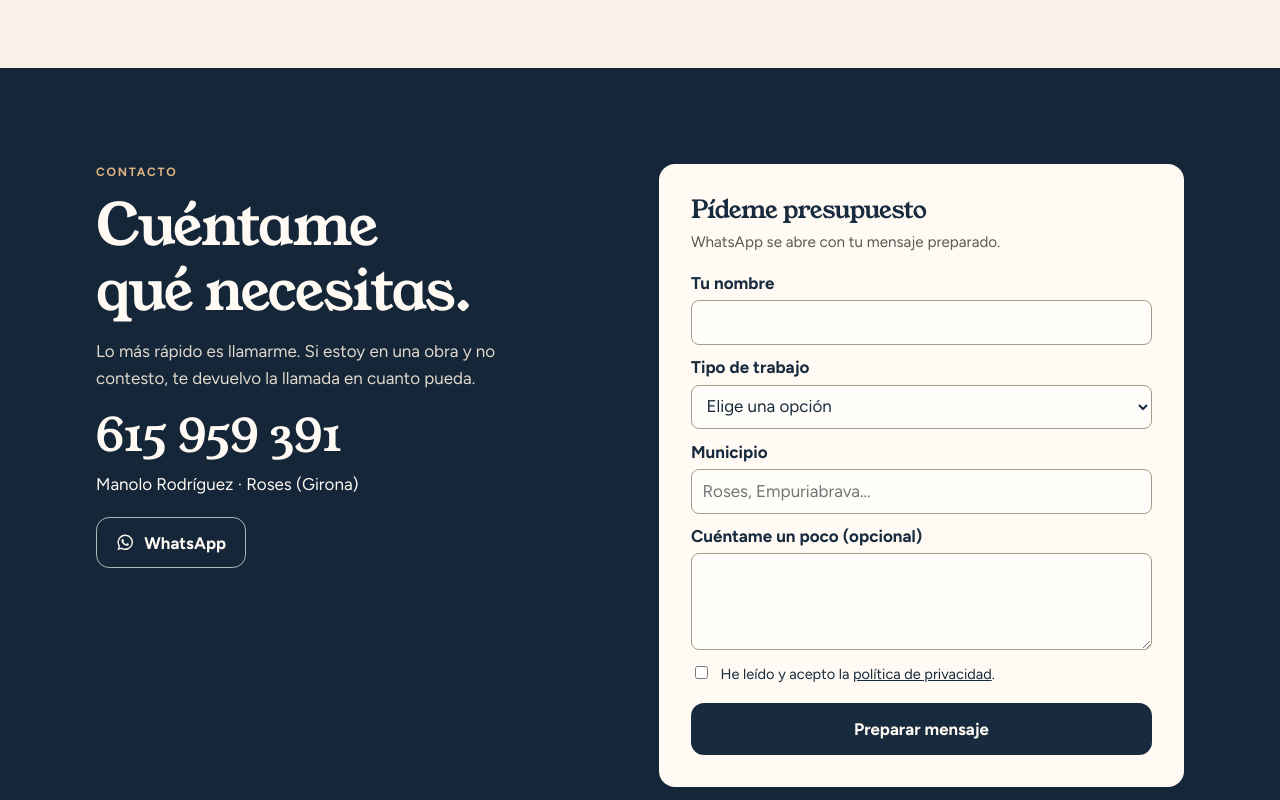
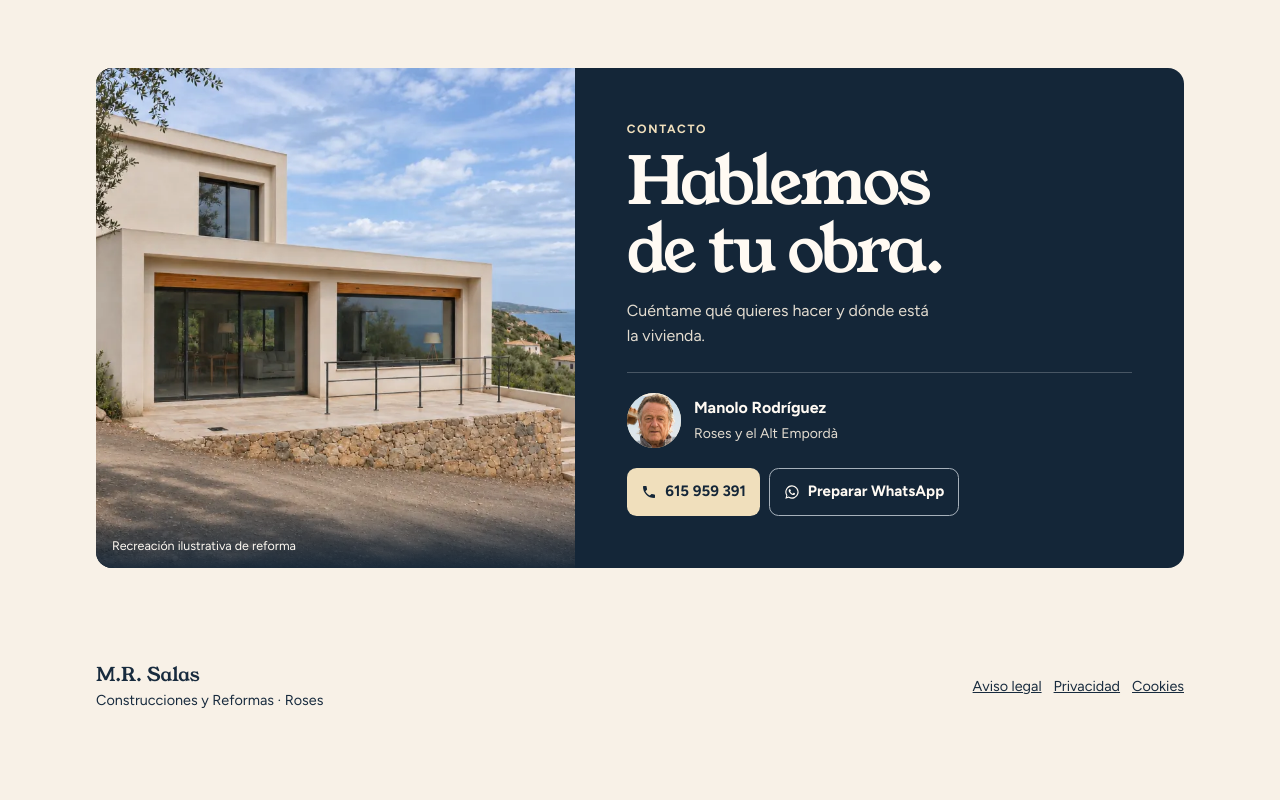
Before and after one commit to terulet/mr-salas-web, a plain HTML site: page index.html in a window 1280 px wide. Shown: the part 7980-8780 px from the top of the page. After the commit the page ends 8721 px from the top, so only its background shows below. Drawn offline with Linux system fonts and the light colour scheme.

Commit message:
Publicar el nuevo contacto con llamada y WhatsApp

```diff
--- a/index.html
+++ b/index.html
@@ -30,7 +30,7 @@
 <link rel="preconnect" href="https://fonts.gstatic.com" crossorigin/>
 <link href="https://fonts.googleapis.com/css2?family=Figtree:ital,wght@0,400;0,500;0,600;0,700;1,400&family=Young+Serif&display=swap" rel="stylesheet"/>
 
-<link rel="stylesheet" href="style.css?v=20261119-reformas"/>
+<link rel="stylesheet" href="style.css?v=20261119-contacto"/>
 
 <!-- ============ JSON-LD · LocalBusiness ============ -->
 <script type="application/ld+json">
@@ -242,54 +242,55 @@
     <details><summary>¿Trabajas fuera de Roses?</summary><p>Trabajo en Roses y el Alt Empordà. Dime dónde está la obra y lo vemos.</p></details>
   </section>
 
-<section class="contact" id="contacto">
-  <div class="container contact__grid">
-    <div class="contact__info">
-      <p class="eyebrow">Contacto</p>
-      <h2>Cuéntame qué necesitas.</h2>
-      <p>Lo más rápido es llamarme. Si estoy en una obra y no contesto, te devuelvo la llamada en cuanto pueda.</p>
-      <a class="contact__phone" href="tel:+34615959391">615 959 391</a>
-      <p class="contact__who">Manolo Rodríguez · Roses (Girona)</p>
-      <a class="action action--light js-wa" href="https://wa.me/34615959391" target="_blank" rel="noopener">
-        <svg viewBox="0 0 24 24" aria-hidden="true"><path d="M12 2a10 10 0 0 0-8.6 15.1L2 22l5-1.3A10 10 0 1 0 12 2zm0 18.2c-1.5 0-3-.4-4.3-1.2l-.3-.2-3 .8.8-2.9-.2-.3A8.2 8.2 0 1 1 12 20.2zm4.5-6.1c-.2-.1-1.5-.7-1.7-.8-.2-.1-.4-.1-.6.1l-.8 1c-.1.2-.3.2-.5.1a6.7 6.7 0 0 1-3.3-2.9c-.3-.4.2-.4.7-1.3.1-.2 0-.3 0-.4l-.8-1.8c-.2-.5-.4-.4-.6-.4h-.5c-.2 0-.4.1-.6.3-.2.2-.8.8-.8 2s.8 2.3.9 2.5c.1.2 1.6 2.5 4 3.5 1.5.6 2.1.7 2.8.6.5-.1 1.5-.6 1.7-1.2.2-.6.2-1.1.2-1.2-.1-.1-.3-.2-.5-.3z"/></svg>
-        WhatsApp
-      </a>
+<section class="contact container" id="contacto" aria-labelledby="salas-contact-title">
+  <div class="salas-contact">
+    <div class="contact-layout">
+      <figure class="contact-house">
+        <img src="images/reformas/2026-despues.webp" loading="lazy" decoding="async" width="1152" height="768" alt="Villa de revoco claro con terraza de piedra y vistas al mar.">
+        <figcaption>Recreación ilustrativa de reforma</figcaption>
+      </figure>
+      <div class="contact-copy">
+        <p class="contact-label">Contacto</p>
+        <h2 id="salas-contact-title">Hablemos de tu obra.</h2>
+        <p class="contact-lead">Cuéntame qué quieres hacer y dónde está la vivienda.</p>
+
+        <div class="contact-person">
+          <div class="contact-avatar"><img src="images/retrato-mediterraneo.webp" loading="lazy" decoding="async" width="1024" height="1536" alt=""></div>
+          <div><strong>Manolo Rodríguez</strong><span>Roses y el Alt Empordà</span></div>
+        </div>
+
+        <div class="contact-actions">
+          <a href="tel:+34615959391" class="contact-button contact-button-main" aria-label="Llamar a Manolo al 615 959 391">
+            <svg viewBox="0 0 24 24" aria-hidden="true"><path d="M6.6 10.8c1.4 2.8 3.8 5.1 6.6 6.6l2.2-2.2c.3-.3.7-.4 1-.2 1.1.4 2.3.6 3.6.6.6 0 1 .4 1 1V20c0 .6-.4 1-1 1C10.6 21 3 13.4 3 4c0-.6.4-1 1-1h3.5c.6 0 1 .4 1 1 0 1.2.2 2.4.6 3.6.1.3 0 .7-.2 1l-2.3 2.2z"/></svg> 615 959 391
+          </a>
+          <button type="button" class="contact-button contact-button-more" data-compose hidden aria-controls="salas-draft" aria-expanded="false">
+            <svg viewBox="0 0 24 24" aria-hidden="true"><path d="M12 2a10 10 0 0 0-8.6 15.1L2 22l5-1.3A10 10 0 1 0 12 2zm0 18.2c-1.5 0-3-.4-4.3-1.2l-.3-.2-3 .8.8-2.9-.2-.3A8.2 8.2 0 1 1 12 20.2zm4.5-6.1c-.2-.1-1.5-.7-1.7-.8-.2-.1-.4-.1-.6.1l-.8 1c-.1.2-.3.2-.5.1a6.7 6.7 0 0 1-3.3-2.9c-.3-.4.2-.4.7-1.3.1-.2 0-.3 0-.4l-.8-1.8c-.2-.5-.4-.4-.6-.4h-.5c-.2 0-.4.1-.6.3-.2.2-.8.8-.8 2s.8 2.3.9 2.5c.1.2 1.6 2.5 4 3.5 1.5.6 2.1.7 2.8.6.5-.1 1.5-.6 1.7-1.2.2-.6.2-1.1.2-1.2-.1-.1-.3-.2-.5-.3z"/></svg> Preparar WhatsApp
+          </button>
+          <noscript><a href="https://wa.me/34615959391" class="contact-button contact-button-more" target="_blank" rel="noopener">WhatsApp</a></noscript>
+        </div>
+
+        <div class="contact-draft" id="salas-draft" hidden>
+          <h3>Tu primer mensaje</h3>
+          <div class="draft-fields">
+            <label>Tipo de trabajo
+              <select data-job>
+                <option value="una reforma de vivienda">Reforma de vivienda</option>
+                <option value="reformar el baño o la cocina">Baño o cocina</option>
+                <option value="una reparación de albañilería">Albañilería o reparación</option>
+                <option value="rehabilitar una fachada">Fachada</option>
+                <option value="un problema de tejado o goteras">Tejado o goteras</option>
+                <option value="un trabajo de piedra o exterior">Piedra o exterior</option>
+                <option value="una obra que todavía estoy valorando">Aún lo estoy valorando</option>
+              </select>
+            </label>
+            <label>Municipio <input type="text" data-town placeholder="Roses, Empuriabrava…" maxlength="70"></label>
+          </div>
+          <p class="draft-message" data-message>Hola Manolo. Quería consultarte sobre una reforma de vivienda.</p>
+          <p class="draft-note">Puedes añadir detalles y fotos al abrir WhatsApp. <a href="privacidad.html">Privacidad</a></p>
+          <a href="https://wa.me/34615959391" class="contact-button draft-open" data-whatsapp target="_blank" rel="noopener">Abrir WhatsApp</a>
+        </div>
+      </div>
     </div>
-
-    <form class="form" id="form" novalidate>
-      <h3>Pídeme presupuesto</h3>
-      <p class="form__hint">WhatsApp se abre con tu mensaje preparado.</p>
-
-      <label for="f-nombre">Tu nombre</label>
-      <input id="f-nombre" name="nombre" type="text" autocomplete="name" required/>
-
-      <label for="f-tipo">Tipo de trabajo</label>
-      <select id="f-tipo" name="tipo" required>
-        <option value="">Elige una opción</option>
-        <option>Reforma de vivienda</option>
-        <option>Baño o cocina</option>
-        <option>Albañilería / reparación</option>
-        <option>Fachada</option>
-        <option>Tejado o gotera</option>
-        <option>Piedra o exterior</option>
-        <option>Otro</option>
-      </select>
-
-      <label for="f-lugar">Municipio</label>
-      <input id="f-lugar" name="lugar" type="text" placeholder="Roses, Empuriabrava…" required/>
-
-      <label for="f-msg">Cuéntame un poco <span class="opt">(opcional)</span></label>
-      <textarea id="f-msg" name="mensaje" rows="3"></textarea>
-
-      <label class="check">
-        <input type="checkbox" id="f-priv" required/>
-        <span>He leído y acepto la <a href="privacidad.html">política de privacidad</a>.</span>
-      </label>
-
-      <p class="form__error" id="form-error" role="alert" hidden>Rellena tu nombre, el tipo de trabajo y el municipio, y acepta la política de privacidad.</p>
-
-      <button type="submit" class="action action--main action--full">Preparar mensaje</button>
-    </form>
   </div>
 </section>
 </main>
@@ -303,6 +304,6 @@
     </nav>
   </div>
 </footer>
-<script src="script.js?v=20261119-reformas" defer></script>
+<script src="script.js?v=20261119-contacto" defer></script>
 </body>
 </html>
--- a/script.js
+++ b/script.js
@@ -1,20 +1,9 @@
 /* =====================================================================
    M.R. SALAS · Manolo Rodríguez · script.js
-   Menú móvil, cabecera al hacer scroll, apariciones suaves y
-   formulario que prepara el mensaje de WhatsApp.
+   Menú móvil, recorrido fotográfico y contacto por WhatsApp.
    ===================================================================== */
 (function () {
   "use strict";
-
-  // Número de WhatsApp de Manolo (formato internacional, sin + ni espacios)
-  var WHATSAPP_NUMERO = "34615959391";
-
-  // Mensaje inicial de los botones de WhatsApp
-  var WA_SALUDO = "Hola Manolo, te escribo desde la web. Quería consultarte una obra.";
-
-  /* ---------- Botones de WhatsApp con saludo ---------- */
-  var waUrl = "https://wa.me/" + WHATSAPP_NUMERO + "?text=" + encodeURIComponent(WA_SALUDO);
-  document.querySelectorAll(".js-wa").forEach(function (a) { a.href = waUrl; });
 
   /* ---------- Cabecera ---------- */
   var nav = document.getElementById("nav");
@@ -34,35 +23,6 @@
   menu.querySelectorAll("a").forEach(function (a) { a.addEventListener("click", function () { setMenu(false); }); });
   document.addEventListener("keydown", function (e) { if (e.key === "Escape") setMenu(false); });
 
-  /* ---------- Formulario → WhatsApp ---------- */
-  var form = document.getElementById("form");
-  var err = document.getElementById("form-error");
-  form.addEventListener("submit", function (e) {
-    e.preventDefault();
-    var nombre = form.elements.namedItem("nombre").value.trim();
-    var tipo = form.elements.namedItem("tipo").value;
-    var lugar = form.elements.namedItem("lugar").value.trim();
-    var msg = form.elements.namedItem("mensaje").value.trim();
-    var priv = document.getElementById("f-priv").checked;
-
-    [form.elements.namedItem("nombre"), form.elements.namedItem("tipo"), form.elements.namedItem("lugar")].forEach(function (f) {
-      f.classList.toggle("is-invalid", !f.value.trim());
-    });
-
-    if (!nombre || !tipo || !lugar || !priv) {
-      err.hidden = false;
-      return;
-    }
-    err.hidden = true;
-
-    var texto =
-      "Hola Manolo, soy " + nombre + ". Te escribo desde la web.\n" +
-      "• Trabajo: " + tipo + "\n" +
-      "• Municipio: " + lugar +
-      (msg ? "\n• Detalles: " + msg : "");
-
-    window.open("https://wa.me/" + WHATSAPP_NUMERO + "?text=" + encodeURIComponent(texto), "_blank", "noopener");
-  });
 })();
 
 /* ---------- Recorrido de obra y reforma ---------- */
@@ -170,3 +130,34 @@
     });
   }
 })();
+
+/* ---------- Contacto por WhatsApp ---------- */
+(() => {
+  const contact = document.getElementById("contacto");
+  const toggle = contact.querySelector("[data-compose]");
+  const draft = document.getElementById("salas-draft");
+  const job = draft.querySelector("[data-job]");
+  const town = draft.querySelector("[data-town]");
+  const preview = draft.querySelector("[data-message]");
+  const whatsapp = draft.querySelector("[data-whatsapp]");
+  const destination = new URL(whatsapp.href);
+
+  function updateMessage() {
+    const municipality = town.value.trim();
+    const place = municipality ? " en " + municipality : "";
+    const text = "Hola Manolo. Quería consultarte sobre " + job.value + place + ".";
+    preview.textContent = text;
+    destination.searchParams.set("text", text);
+    whatsapp.href = destination.href;
+  }
+
+  toggle.addEventListener("click", () => {
+    draft.hidden = !draft.hidden;
+    toggle.setAttribute("aria-expanded", String(!draft.hidden));
+    if (!draft.hidden) updateMessage();
+  });
+  job.addEventListener("change", updateMessage);
+  town.addEventListener("input", updateMessage);
+  updateMessage();
+  toggle.hidden = false;
+})();
--- a/style.css
+++ b/style.css
@@ -124,19 +124,160 @@ button { color: inherit; }
 .questions details:last-child { border-bottom: 1px solid var(--line); }
 .questions summary { cursor: pointer; font-weight: 700; }
 .questions details p { padding: .45rem 0 .1rem; max-width: 44rem; color: var(--muted); }
-.contact { background: var(--mar-dk); color: var(--paper); padding-block: clamp(3rem, 8vw, 6rem); }
-.contact__grid { display: grid; grid-template-columns: .95fr 1.05fr; gap: clamp(1.8rem, 7vw, 5.5rem); align-items: start; }
-.contact .eyebrow { color: #ddb382; }
-.contact h2 + p { margin-top: .9rem; color: #e1d9cd; }
-.contact__phone { display: table; text-decoration: none; margin-top: 1.15rem; font: 400 clamp(1.8rem, 4.4vw, 2.85rem)/1.15 var(--serif); }
-.contact__who { margin: .5rem 0 1.2rem; }
-.form { background: var(--paper); color: var(--mar); border-radius: 1rem; padding: clamp(1rem, 4vw, 2rem); }
-.form__hint { color: var(--muted); font-size: .95rem; margin: .35rem 0 1rem; }
-.form > label { display: block; margin: .6rem 0 .18rem; font-weight: 700; }
-.form :is(input:not([type="checkbox"]), select, textarea) { display: block; width: 100%; min-height: 2.8rem; border: 1px solid #a69c8b; border-radius: .5rem; background: #fffdf9; padding: .4rem .65rem; color: var(--mar); }
-.form .check { display: flex; align-items: baseline; gap: .6rem; margin: .85rem 0 1.05rem; font-size: .91rem; font-weight: 400; }
-.form .form__error { color: #932f24; margin: .6rem 0; }
-.form .is-invalid { border-color: #932f24; }
+.contact { padding-bottom: clamp(2rem, 5vw, 4rem); }
+#contacto .salas-contact {
+  --contact-highlight: #f0dfbc;
+  --contact-soft: #e3dcd0;
+  --contact-rule: #ffffff38;
+  container-type: inline-size;
+  color-scheme: light;
+  color: var(--paper);
+  background: var(--mar-dk);
+  border-radius: 1rem;
+  overflow: hidden;
+  font: 400 1rem/1.55 var(--sans);
+}
+#contacto .salas-contact *,
+#contacto .salas-contact *::before,
+#contacto .salas-contact *::after { box-sizing: border-box; }
+#contacto .salas-contact [hidden] { display: none !important; }
+#contacto .contact-layout {
+  display: grid;
+  grid-template-columns: minmax(0, .88fr) minmax(0, 1.12fr);
+  align-items: start;
+}
+#contacto .contact-house {
+  position: relative;
+  margin: 0;
+  align-self: stretch;
+  min-height: 15rem;
+}
+#contacto .contact-house img {
+  position: absolute;
+  width: 100%;
+  height: 100%;
+  inset: 0;
+  object-fit: cover;
+  object-position: 54% center;
+}
+#contacto .contact-house figcaption {
+  position: absolute;
+  inset: auto 0 0;
+  padding: 2rem 1rem .75rem;
+  background: linear-gradient(transparent, #142638e8);
+  color: var(--paper);
+  font-size: .78rem;
+}
+#contacto .contact-copy { padding: clamp(1.25rem, 5cqw, 3.25rem); }
+#contacto .contact-label {
+  color: var(--contact-highlight);
+  font-size: .75rem;
+  font-weight: 700;
+  letter-spacing: .14em;
+  text-transform: uppercase;
+}
+#contacto h2 {
+  color: var(--paper);
+  font: 400 clamp(2.35rem, 6cqw, 4.25rem)/1.04 var(--serif);
+  letter-spacing: -.04em;
+  margin: .65rem 0 .85rem;
+  text-wrap: balance;
+}
+#contacto .contact-lead { color: var(--contact-soft); max-width: 30ch; }
+#contacto .contact-person {
+  margin-top: 1.5rem;
+  padding-top: 1.25rem;
+  border-top: 1px solid var(--contact-rule);
+  display: flex;
+  align-items: center;
+  gap: .8rem;
+}
+#contacto .contact-avatar {
+  position: relative;
+  flex: 0 0 3.4rem;
+  aspect-ratio: 1;
+  border-radius: 50%;
+  overflow: hidden;
+  background: var(--contact-highlight);
+}
+#contacto .contact-avatar img {
+  position: absolute;
+  width: calc(100% * 1024 / 326);
+  height: auto;
+  max-width: none;
+  left: calc(-100% * 366 / 326);
+  top: calc(-100% * 215 / 326);
+}
+#contacto .contact-person strong { display: block; font-weight: 700; }
+#contacto .contact-person span { color: var(--contact-soft); font-size: .875rem; }
+#contacto .contact-actions { display: flex; flex-wrap: wrap; gap: .55rem; margin-top: 1.25rem; }
+#contacto .contact-button {
+  display: inline-flex;
+  align-items: center;
+  justify-content: center;
+  gap: .5rem;
+  min-height: 3rem;
+  border: 1px solid transparent;
+  border-radius: .6rem;
+  padding: .55rem .85rem;
+  font: 700 .94rem/1.3 var(--sans);
+  text-align: center;
+  text-decoration: none;
+}
+#contacto button.contact-button { cursor: pointer; }
+#contacto .contact-button svg { fill: currentColor; flex: none; width: 1rem; height: 1rem; }
+#contacto .contact-button-main { background: var(--contact-highlight); color: var(--mar-dk); }
+#contacto .contact-button-main:hover { background: var(--paper); }
+#contacto .contact-button-more {
+  background: transparent;
+  color: var(--paper);
+  border-color: #a7b1bb;
+}
+#contacto .contact-button-more:hover,
+#contacto .contact-button-more[aria-expanded='true'] { background: #2a4358; }
+#contacto .contact-draft {
+  margin-top: 1.25rem;
+  background: var(--paper);
+  color: var(--mar-dk);
+  border-radius: .75rem;
+  padding: 1rem;
+}
+#contacto .contact-draft h3 { color: inherit; font: 400 1.27rem/1.2 var(--serif); }
+#contacto .draft-fields { display: grid; gap: .75rem; margin: .85rem 0; }
+#contacto .draft-fields label { display: grid; gap: .28rem; font-weight: 600; font-size: .87rem; }
+#contacto .draft-fields input,
+#contacto .draft-fields select {
+  width: 100%;
+  min-width: 0;
+  min-height: 2.8rem;
+  padding: .45rem .65rem;
+  border: 1px solid #a59b8c;
+  border-radius: .45rem;
+  background: #fffdf9;
+  color: var(--mar-dk);
+  font: 400 1rem/1.3 var(--sans);
+}
+#contacto .draft-message {
+  display: block;
+  padding: .7rem .85rem;
+  background: #ece6d9;
+  border-radius: .5rem;
+  font-size: .94rem;
+  overflow-wrap: anywhere;
+}
+#contacto .draft-note { color: #514c44; margin: .55rem 0 .8rem; font-size: .85rem; }
+#contacto .draft-open { background: var(--mar); color: var(--paper); }
+#contacto .draft-open:hover { background: #2a4358; }
+@container (max-width: 620px) {
+  #contacto .contact-layout { grid-template-columns: minmax(0, 1fr); }
+  #contacto .contact-copy { grid-row: 1; }
+  #contacto .contact-house { min-height: 0; aspect-ratio: 2.2; }
+  #contacto .contact-house img { object-position: 50% 54%; }
+}
+@container (max-width: 390px) {
+  #contacto .contact-actions { display: grid; }
+}
+
 .footer { padding-block: 1.8rem; }
 .footer__inner { display: flex; justify-content: space-between; align-items: center; gap: 1rem; flex-wrap: wrap; }
 .footer b { font: 400 1.18rem var(--serif); }
```
Also changed, not shown: 1 other file.
